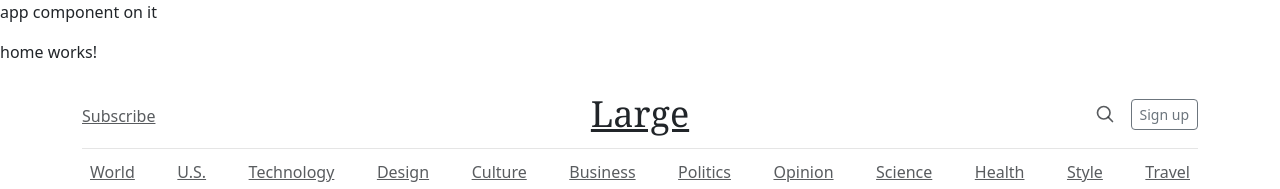
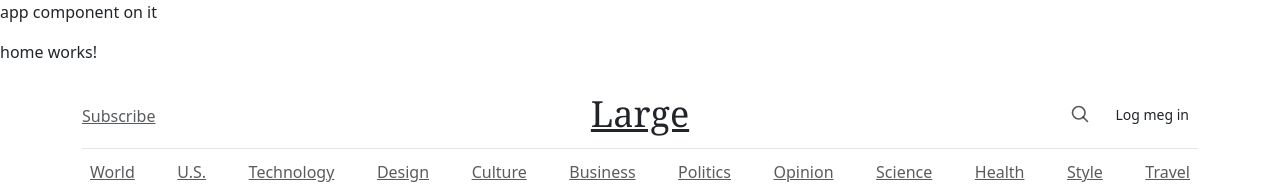
Before and after one commit to sagadavid/angular_blogapp_frontend, an Angular app: page /home in a window 1280 px wide. Shown: the top 189 px of the page. Built offline with nearby package versions, Linux system fonts and the light colour scheme.

Commit message:
auth-ed user nav-s home. login/out redefined.

```diff
--- a/src/app/components/home/home.component.html
+++ b/src/app/components/home/home.component.html
@@ -29,7 +29,20 @@
             <path d="M21 21l-5.2-5.2" />
           </svg>
         </a>
-        <a class="btn btn-sm btn-outline-secondary" href="#">Sign up</a>
+        <button
+          *ngIf="!this.authService.isAuthenticated()"
+          (click)="this.router.navigate([''])"
+          class="btn btn-sm btn-outlinesecondary"
+        >
+          Log meg in
+        </button>
+        <button
+          *ngIf="this.authService.isAuthenticated()"
+          (click)="logout()"
+          class="btn btn-sm btn-outlinesecondary"
+        >
+          Log meg ut
+        </button>
       </div>
     </div>
   </header>
--- a/src/app/components/home/home.component.ts
+++ b/src/app/components/home/home.component.ts
@@ -1,10 +1,17 @@
 import { Component } from '@angular/core';
+import { AuthService } from '../../services/auth.service';
+import { Router } from '@angular/router';
 
 @Component({
   selector: 'app-home',
   templateUrl: './home.component.html',
-  styleUrls: ['./home.component.css']
+  styleUrls: ['./home.component.css'],
 })
 export class HomeComponent {
-
+  constructor(public authService: AuthService, public router: Router) {}
+  logout() {
+    this.authService.logout();
+    this.router.navigate(['']);
+  }
+  //login is established via (click)="this.router.navigate([''])".. so dont need extra function
 }
--- a/src/app/components/login/login.component.ts
+++ b/src/app/components/login/login.component.ts
@@ -27,6 +27,9 @@ export class LoginComponent implements OnInit {
       username: ['', Validators.required],
       password: ['', Validators.required],
     });
+    if (this.authService.isAuthenticated()) {
+      this.router.navigate(['/home']);
+    }
   }
 
   ngOnInit(): void {}
```
